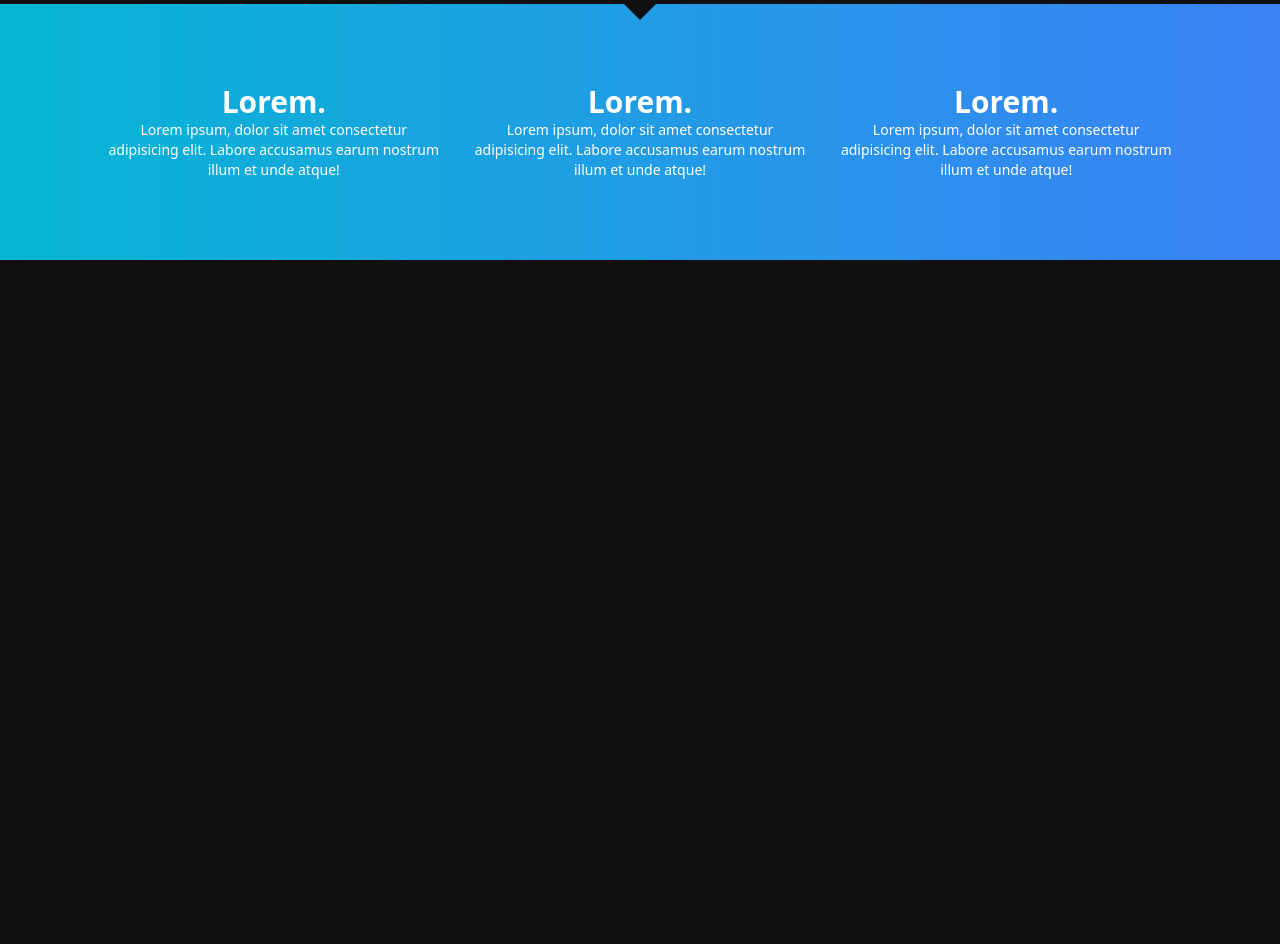
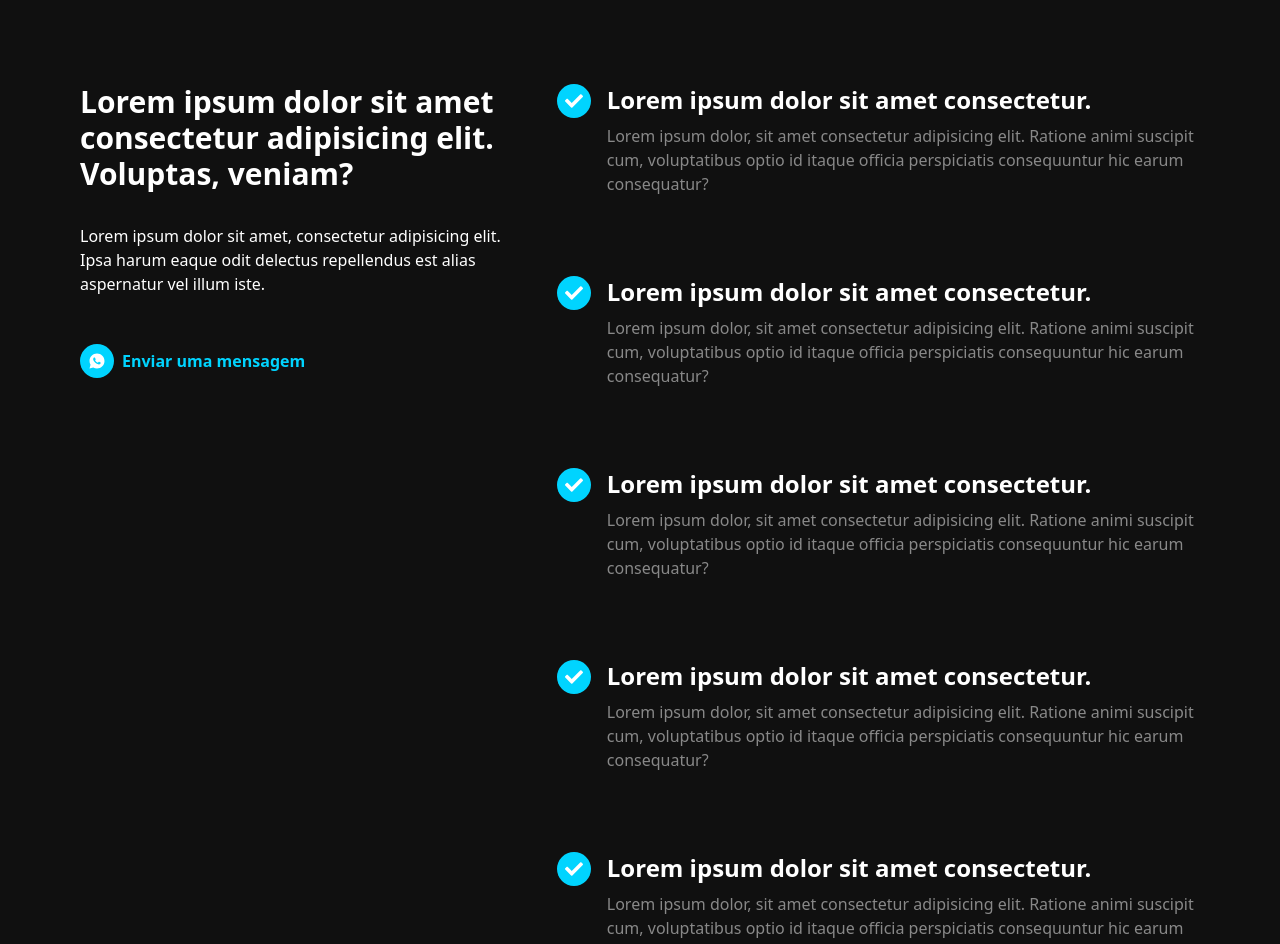
Before and after one commit to diogofernandoj/portfolio, a React (Vite) app: page / in a window 1280 px wide. Shown: the part 1580-2524 px from the top of the page. Before the commit the page ends 1840 px from the top, so only its background shows below. Built offline with nearby package versions, Linux system fonts and the light colour scheme; a web font is replaced by a local one.

Commit message:
feat: add initial BenefitsSection

```diff
--- a/src/benefits/BenefitsSection.tsx
+++ b/src/benefits/BenefitsSection.tsx
@@ -1,31 +1,119 @@
+import { FaCheck } from "react-icons/fa";
+import { RiWhatsappFill } from "react-icons/ri";
+
 const BenefitsSection = () => {
   return (
-    <div
-      id="benefits"
-      className="relative flex justify-center items-center min-h-64 bg-gradient-to-r from-cyan-500 to-blue-500"
+    <div className="flex flex-col gap-12 p-8 lg:p-20 lg:flex-row min-h-screen">
+      <div className="flex flex-col gap-4 lg:w-2/5 lg:sticky lg:top-24 h-max">
+        <h2 className="text-3xl font-bold mb-4">
+          Lorem ipsum dolor sit amet consectetur adipisicing elit. Voluptas,
+          veniam?
+        </h2>
+        <p>
+          Lorem ipsum dolor sit amet, consectetur adipisicing elit. Ipsa harum
+          eaque odit delectus repellendus est alias aspernatur vel illum iste.
+        </p>
+        <a
+          href="https://linkwhats.app/445301"
+          target="blank"
+          className="text-brand-primary font-semibold flex items-center gap-2 transition hover:underline pt-8"
         >
-      <div className="absolute -top-1 left-1/2 transform -translate-x-1/2 w-0 h-0 border-l-[20px] border-r-[20px] border-t-[20px] border-transparent border-t-brand-background"></div>
-      <div className="md:flex-row h-full w-10/12 mx-auto flex flex-col gap-8 py-8 items-center justify-center text-center">
+          <span className="bg-brand-primary text-white rounded-full p-2">
+            <RiWhatsappFill size={18} />
+          </span>{" "}
+          Enviar uma mensagem
+        </a>
+      </div>
+      <div className="flex flex-col gap-20 lg:w-3/5 overflow-y-auto">
+        <div className="flex gap-4">
+          <span className="bg-brand-primary text-white rounded-full h-max w-max p-2">
+            <FaCheck size={18} />
+          </span>
           <div className="flex flex-col">
-          <h2 className="text-3xl font-bold">Lorem.</h2>
-          <p className="text-sm">
-            Lorem ipsum, dolor sit amet consectetur adipisicing elit. Labore
-            accusamus earum nostrum illum et unde atque!
+            <h3 className="text-2xl font-semibold mb-2">
+              Lorem ipsum dolor sit amet consectetur.
+            </h3>
+            <p className="opacity-50">
+              Lorem ipsum dolor, sit amet consectetur adipisicing elit. Ratione
+              animi suscipit cum, voluptatibus optio id itaque officia
+              perspiciatis consequuntur hic earum consequatur?
             </p>
           </div>
+        </div>
+        <div className="flex gap-4">
+          <span className="bg-brand-primary text-white rounded-full h-max w-max p-2">
+            <FaCheck size={18} />
+          </span>
           <div className="flex flex-col">
-          <h2 className="text-3xl font-bold">Lorem.</h2>
-          <p className="text-sm">
-            Lorem ipsum, dolor sit amet consectetur adipisicing elit. Labore
-            accusamus earum nostrum illum et unde atque!
+            <h3 className="text-2xl font-semibold mb-2">
+              Lorem ipsum dolor sit amet consectetur.
+            </h3>
+            <p className="opacity-50">
+              Lorem ipsum dolor, sit amet consectetur adipisicing elit. Ratione
+              animi suscipit cum, voluptatibus optio id itaque officia
+              perspiciatis consequuntur hic earum consequatur?
             </p>
           </div>
+        </div>
+        <div className="flex gap-4">
+          <span className="bg-brand-primary text-white rounded-full h-max w-max p-2">
+            <FaCheck size={18} />
+          </span>
           <div className="flex flex-col">
-          <h2 className="text-3xl font-bold">Lorem.</h2>
-          <p className="text-sm">
-            Lorem ipsum, dolor sit amet consectetur adipisicing elit. Labore
-            accusamus earum nostrum illum et unde atque!
+            <h3 className="text-2xl font-semibold mb-2">
+              Lorem ipsum dolor sit amet consectetur.
+            </h3>
+            <p className="opacity-50">
+              Lorem ipsum dolor, sit amet consectetur adipisicing elit. Ratione
+              animi suscipit cum, voluptatibus optio id itaque officia
+              perspiciatis consequuntur hic earum consequatur?
             </p>
+          </div>
+        </div>
+        <div className="flex gap-4">
+          <span className="bg-brand-primary text-white rounded-full h-max w-max p-2">
+            <FaCheck size={18} />
+          </span>
+          <div className="flex flex-col">
+            <h3 className="text-2xl font-semibold mb-2">
+              Lorem ipsum dolor sit amet consectetur.
+            </h3>
+            <p className="opacity-50">
+              Lorem ipsum dolor, sit amet consectetur adipisicing elit. Ratione
+              animi suscipit cum, voluptatibus optio id itaque officia
+              perspiciatis consequuntur hic earum consequatur?
+            </p>
+          </div>
+        </div>
+        <div className="flex gap-4">
+          <span className="bg-brand-primary text-white rounded-full h-max w-max p-2">
+            <FaCheck size={18} />
+          </span>
+          <div className="flex flex-col">
+            <h3 className="text-2xl font-semibold mb-2">
+              Lorem ipsum dolor sit amet consectetur.
+            </h3>
+            <p className="opacity-50">
+              Lorem ipsum dolor, sit amet consectetur adipisicing elit. Ratione
+              animi suscipit cum, voluptatibus optio id itaque officia
+              perspiciatis consequuntur hic earum consequatur?
+            </p>
+          </div>
+        </div>
+        <div className="flex gap-4">
+          <span className="bg-brand-primary text-white rounded-full h-max w-max p-2">
+            <FaCheck size={18} />
+          </span>
+          <div className="flex flex-col">
+            <h3 className="text-2xl font-semibold mb-2">
+              Lorem ipsum dolor sit amet consectetur.
+            </h3>
+            <p className="opacity-50">
+              Lorem ipsum dolor, sit amet consectetur adipisicing elit. Ratione
+              animi suscipit cum, voluptatibus optio id itaque officia
+              perspiciatis consequuntur hic earum consequatur?
+            </p>
+          </div>
         </div>
       </div>
     </div>
```
Lines whose indentation alone changed are shown as unchanged.
